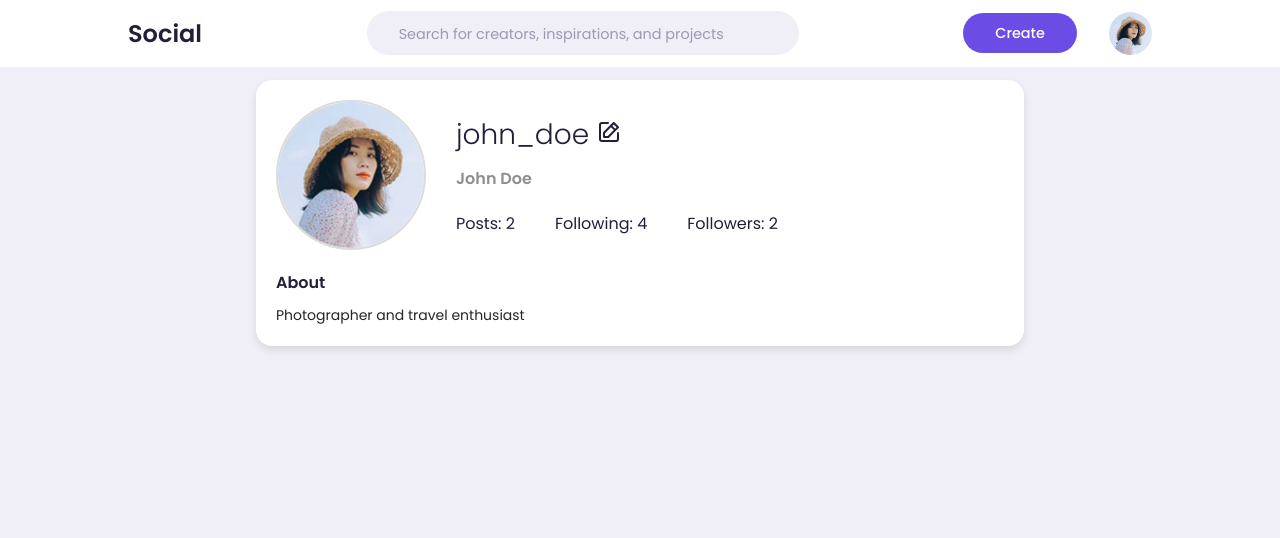
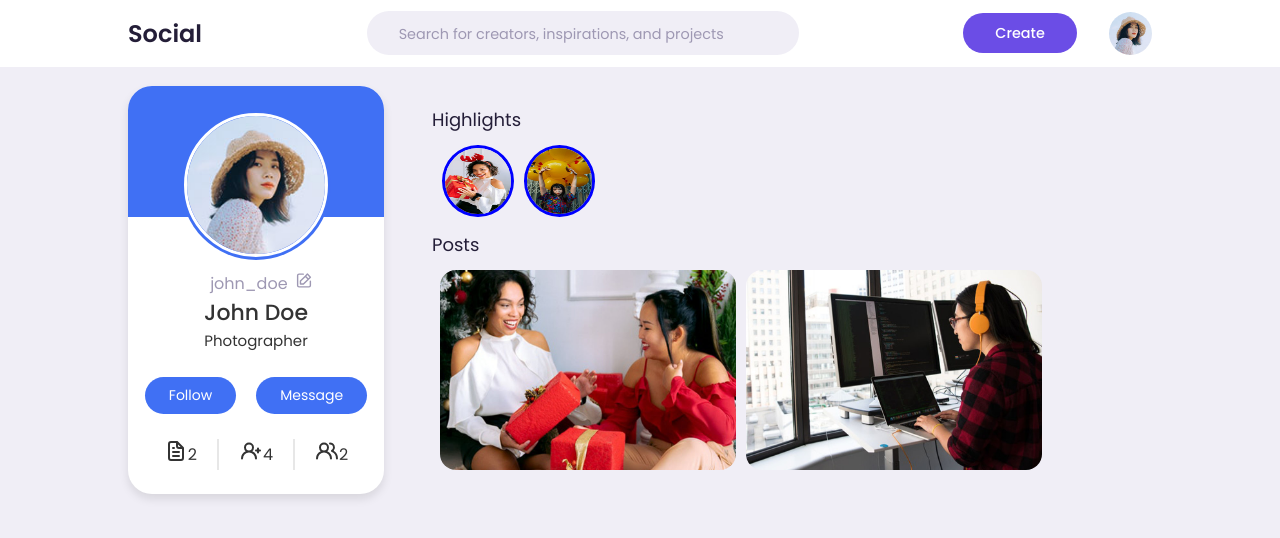
Before and after one commit to 4jay11/social, a React (Create React App) app in the folder frontend/: page /profile in a window 1280 px wide. Shown: the top 538 px of the page. Built offline with nearby package versions, Linux system fonts and the light colour scheme.

Commit message:
profile_complete

```diff
--- a/frontend/src/Route.js
+++ b/frontend/src/Route.js
@@ -13,9 +13,9 @@ const Routee = () => {
     <Router>
       <Routes>
         <Route path="/" element={<App/>} />
-        <Route path="/pro" element={<ProfileSection currentUser={currentUser}/>} />
+        <Route path="/profile" element={<ProfileSection currentUser={currentUser}/>} />
         <Route path="/upload" element={<UploadPost />} />
-        <Route path="/profile" element={<Profile currentUser={currentUser} />} />
+        <Route path="/pro" element={<Profile currentUser={currentUser} />} />
         <Route path="/bookmark" element={<Bookmarks currentUser={currentUser}/>} />
       </Routes>
     </Router>
--- a/frontend/src/components/App.css
+++ b/frontend/src/components/App.css
@@ -94,6 +94,9 @@ nav {
   z-index: 10;
 }
 
+nav .container .log{
+    cursor: pointer;
+}
 nav .container {
   display: flex;
   align-items: center;
--- a/frontend/src/components/Navbar.js
+++ b/frontend/src/components/Navbar.js
@@ -3,6 +3,9 @@ import React from 'react';
 import { useNavigate } from 'react-router-dom';
 const Navbar = ({currentUser}) => {
   const navigate = useNavigate();
+  const handleHomeClick = () => {
+    navigate('/');
+  };
 
   const handleUploadClick = () => {
     navigate('/upload');
@@ -13,7 +16,7 @@ const Navbar = ({currentUser}) => {
   return (
     <nav>
       <div className="container">
-        <h2 className="log">Social</h2>
+        <h2 className="log" onClick={handleHomeClick}>Social</h2>
 
         <div className="search-bar">
           <i className="uil uil-search"></i>
--- a/frontend/src/components/ProfileCard.js
+++ b/frontend/src/components/ProfileCard.js
@@ -2,16 +2,17 @@ import React from 'react'
 import './ProfileSection.css'
 import { UilEdit,UilFileAlt, UilUserPlus, UilUsersAlt } from '@iconscout/react-unicons';
 import { assets } from './images/assets';
-const ProfileCard = () => {
+const ProfileCard = ({currentUser}) => {
+  const { name, profile_image, username ,description} = currentUser;
   return (
     <div className='profile-card'>
       <div className='image'>
-        <img src={assets.profile7} alt='profile' className='profile-img'/>
+        <img src={profile_image} alt='profile' className='profile-img'/>
       </div>
       <div className='text-data'>
-      <span className='id text-muted'>_ajay.4 <UilEdit className='id' /></span>
-        <span className='name'>Ajay</span>
-        <span className='oneline'>Student</span>
+      <span className='idd text-muted'>{username} <UilEdit className='id' /></span>
+        <span className='name'>{name}</span>
+        <span className='oneline'>{description}</span>
       </div>
       <div className='buttons'>
         <button className='button'>Follow</button>
@@ -20,17 +21,17 @@ const ProfileCard = () => {
       <div className='stats'>
       <div className='data'>
         <i><UilFileAlt /></i>
-        <span>44k</span>
+        <span>{currentUser.posts.length}</span>
 
       </div>
       <div className='data'>
         <i><UilUserPlus /></i>
-        <span>4k</span>
+        <span>{currentUser.following.length}</span>
 
       </div>
       <div className='data'>
         <i><UilUsersAlt /></i>
-        <span>11k</span>
+        <span>{currentUser.followers.length}</span>
 
       </div>
       </div>
--- a/frontend/src/components/ProfileSection.css
+++ b/frontend/src/components/ProfileSection.css
@@ -1,11 +1,28 @@
-*{
+* {
   margin: 0;
   padding: 0;
   box-sizing: border-box;
   font-family: "Poppins", sans-serif;
 }
+.main {
+  position: relative;
+  top: 5.4rem;
+}
 
-.image{
+.main .container {
+  display: grid;
+  grid-template-columns: 20vw 20vw;
+  column-gap: 2rem;
+  position: relative;
+}
+
+.main .container .left {
+  height: max-content;
+  position: sticky;
+  top: var(--sticky-top-left);
+}
+
+.image {
   position: relative;
   height: 150px;
   width: 150px;
@@ -14,15 +31,15 @@
   background-color: #4070f4;
   padding: 3px;
 }
-.image .profile-img{
+.image .profile-img {
   height: 100%;
   width: 100%;
   object-fit: cover;
   border-radius: 50%;
-    border: 3px solid #fff  ;
+  border: 3px solid #fff;
 }
-.profile-card{
-    margin: 110px 120px 0 120px;
+.profile-card {
+  margin: 0 0 0 0;
   display: flex;
   flex-direction: column;
   align-items: center;
@@ -32,10 +49,10 @@
   border-radius: 24px;
   padding: 24px;
   position: relative;
-    box-shadow: 0 5px 10px rgb(0,0,0,0.1);
+  box-shadow: 0 5px 10px rgb(0, 0, 0, 0.1);
 }
 
-.profile-card::before{
+.profile-card::before {
   content: "";
   position: absolute;
   height: 32%;
@@ -44,7 +61,6 @@
   left: 0;
   border-radius: 24px 24px 0 0;
   background-color: #4070f4;
-
 }
 
 .profile-card .text-data {
@@ -54,11 +70,14 @@
   color: #333;
 }
 
-.text-data .id{
+.text-data .id {
   padding-top: 7px;
 
 }
+.text-data .idd {
 
+  margin-left: 14px;
+}
 .text-data .name {
   font-weight: 500;
   font-size: 22px;
@@ -68,12 +87,12 @@
   font-size: 15px;
 }
 
-.profile-card .buttons{
+.profile-card .buttons {
   display: flex;
   align-items: center;
   margin-top: 25px;
 }
-.buttons .button{
+.buttons .button {
   background-color: #4070f4;
   padding: 8px 24px;
   margin: 0 10px;
@@ -86,16 +105,16 @@
   transition: all 0.3s ease;
 }
 
-.buttons .button:hover{
+.buttons .button:hover {
   background-color: #0e4bf1;
 }
 
-.profile-card .stats{
+.profile-card .stats {
   display: flex;
   align-items: center;
   margin-top: 25px;
 }
-.stats .data{
+.stats .data {
   display: flex;
   align-items: center;
   color: #333;
@@ -103,10 +122,56 @@
   border-right: 2px solid #e7e7e7;
 }
 
-.data p{
+.data p {
   font-size: 18px;
   margin-right: 6px;
 }
-.data:last-child{
+.data:last-child {
   border-right: none;
 }
+
+/* Right */
+
+.main .container .right {
+  width: 325%;
+  height: max-content;
+  border-radius: 1rem;
+  padding: 1rem;
+}
+
+.right p {
+  margin: 4px 0 4px 0;
+  font-size: large;
+  font-weight: 500px;
+}
+.highlights {
+  height: 90px;
+  overflow: hidden; /* Ensures no scrollbars are shown */
+
+  border-radius: 1rem;
+  padding: 8px 0 0 10px;
+  display: flex;
+}
+
+.feed-pic {
+  width: 5.1rem;
+  height: 4.5rem;
+  display: flex;
+}
+
+.feed-pic img {
+  border-radius: 50%;
+  display: flex;
+  margin-right: 10px;
+  border: 3px solid blue;
+}
+
+/* post */
+
+.book-container {
+  display: flex;
+  flex-wrap: wrap;
+  margin: 0 auto;
+  padding: 0.5rem;
+  gap: 0.6rem;
+}
--- a/frontend/src/components/ProfileSection.js
+++ b/frontend/src/components/ProfileSection.js
@@ -1,17 +1,49 @@
-import React from 'react'
-import Navbar from './Navbar'
-import ProfileCard from './ProfileCard'
-const ProfileSection = ({currentUser}) => {
+import React from "react";
+import Navbar from "./Navbar";
+import ProfileCard from "./ProfileCard";
+import { assets } from "./images/assets";
+
+const ProfileSection = ({ currentUser }) => {
+  // Destructure currentUser for easier access to data
+  const { posts, stories, name, profile_image, username } = currentUser;
+
+  // Function to get the bookmarked post images
+
+
   return (
     <div>
-        <Navbar currentUser={currentUser} />
-        <div className='left'> <ProfileCard /></div>
-       <div className='right'>
+      <Navbar currentUser={currentUser} />
+      <div className="main">
+        <div className="container">
+          <div className="left">
+            <ProfileCard currentUser={currentUser} />
+          </div>
+          <div className="right">
+            <p>Highlights</p>
+            <div className="highlights">
 
-       </div>
+                {stories.map((story, index) => (
+                 <div className="feed-pic"> <img key={index} src={story.image_url} alt={`Story ${index + 1}`} /></div>
+                ))}
 
+            </div>
+            <p>Posts</p>
+            <div className="book-container">
+              {posts.map((post, index) => (
+                <div className="book-list" key={index}>
+                  <div className="photo">
+                    <img src={post.image_url} alt={`Post ${index + 1}`} />
+                  </div>
+                </div>
+              ))}
+            </div>
+
+
+          </div>
+        </div>
+      </div>
     </div>
-  )
-}
+  );
+};
 
-export default ProfileSection
+export default ProfileSection;
--- a/frontend/src/jsonData/data.js
+++ b/frontend/src/jsonData/data.js
@@ -10,7 +10,7 @@ export const users = [
     "followers_count": 250,
     "following_count": 150,
     "post_count": 8,
-    "description": "Photographer and travel enthusiast",
+    "description": "Photographer",
     "is_following": true,
     "profile_visibility": "public",
     "posts_visibility": "public",
@@ -51,7 +51,7 @@ export const users = [
             "commented_time": "2024-08-10T13:00:00Z"
           }
         ]
-      }
+      },
     ],
     "following": ["2", "3", "4", "5"],
     "followers": ["4", "5"],
@@ -62,7 +62,13 @@ export const users = [
         "image_url": assets.story1,
         "posted_time": "2024-08-10T11:00:00Z",
         "viewed": true
-      }
+      },
+      {
+        "story_id": "2011",
+        "image_url": assets.story2,
+        "posted_time": "2024-08-20T11:00:00Z",
+        "viewed": true
+      },
     ],
     savedPosts: [
       {
```
Lines whose indentation alone changed are shown as unchanged.
